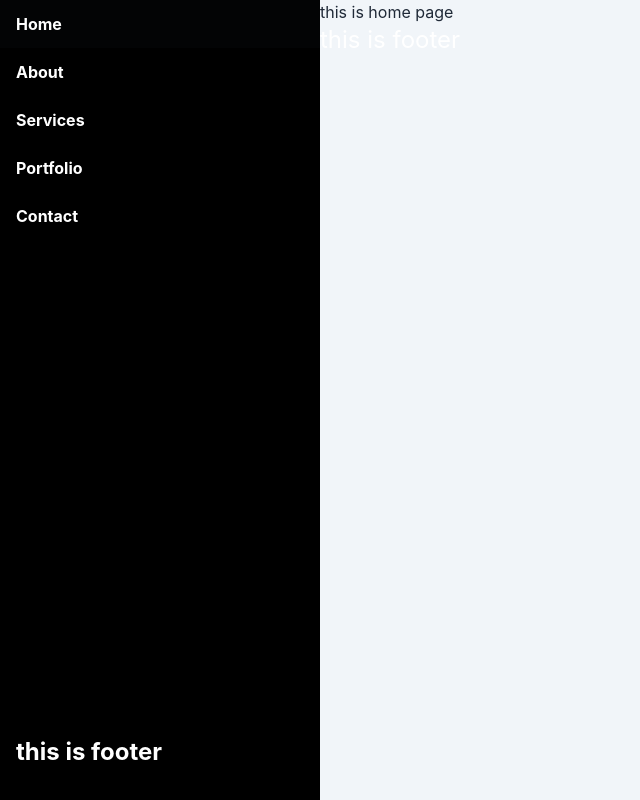
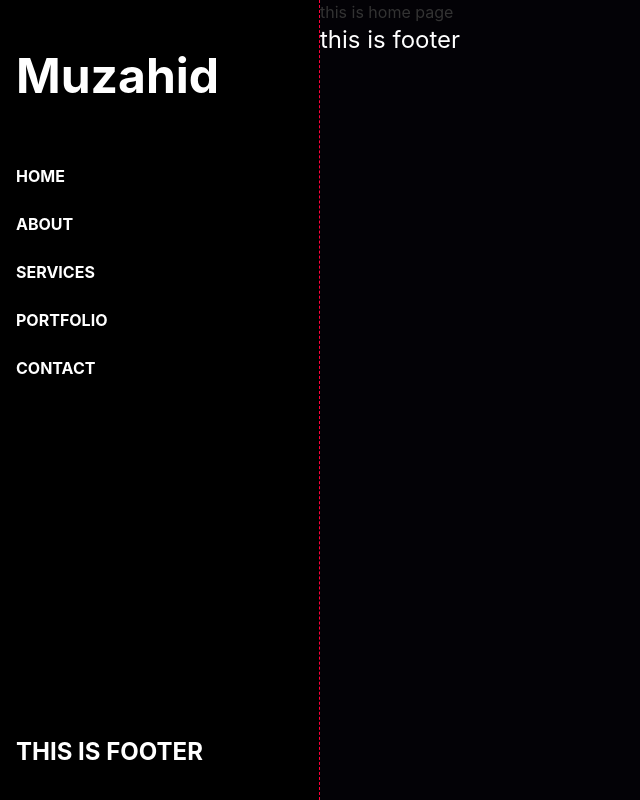
Before and after one commit to MdMuzahid07/MyPortfolio_Website-client-, a React (Create React App) app: page / in a window 1280 px wide. Shown: the whole page, without its empty margins (0-640 px from the left). Built offline with nearby package versions, Linux system fonts and the light colour scheme.

Commit message:
navbar UI/UX updated

```diff
--- a/src/components/Navbar/Navbar.js
+++ b/src/components/Navbar/Navbar.js
@@ -6,8 +6,8 @@ const Navbar = ({ children }) => {
         <nav>
             <div className="drawer drawer-mobile">
                 <input id="my-drawer-2" type="checkbox" className="drawer-toggle" />
-                <div className="drawer-content bg-slate-100">
-                    <label for="my-drawer-2" className="fixed top-5 left-5 z-50 p-2 bg-primary border-2 border-secondary drop-shadow text-secondary rounded-full lg:hidden">
+                <div className="drawer-content bg-accent">
+                    <label for="my-drawer-2" className="fixed top-5 left-5 z-50 p-2 bg-accent border-2 border-secondary drop-shadow text-secondary rounded-full lg:hidden">
                         <svg xmlns="http://www.w3.org/2000/svg" fill="none" viewBox="0 0 24 24" className="inline-block w-10 h-10 stroke-current font-bold"><path stroke-linecap="round" stroke-linejoin="round" stroke-width="2" d="M4 6h16M4 12h16M4 18h16"></path></svg>
                     </label>
                     {/* <!-- Page content here --> */}
@@ -15,26 +15,30 @@ const Navbar = ({ children }) => {
                 </div>
                 <div className="drawer-side">
                     <label for="my-drawer-2" className="drawer-overlay" />
-                    <ul className="menu overflow-y-auto w-80 text-base-content  bg-black text-white font-bold">
+                    <ul className="menu overflow-y-auto w-80 text-base-content  bg-primary font-bold uppercase border-r border-dashed border-secondary">
                         {/* <!-- Sidebar content here --> */}
-                        <li>
-                            <a href="/#">Home</a>
+                        <li className='text-5xl text-white font-bold capitalize my-10'>
+                            <h2>Muzahid</h2>
                         </li>
 
                         <li>
-                            <a href="/#">About</a>
+                            <a href="/#" className='text-white'>Home</a>
                         </li>
 
                         <li>
-                            <a href="/#">Services</a>
+                            <a href="/#" className='text-white'>About</a>
                         </li>
 
                         <li>
-                            <a href="/#">Portfolio</a>
+                            <a href="/#" className='text-white'>Services</a>
                         </li>
 
                         <li>
-                            <a href="/#">Contact</a>
+                            <a href="/#" className='text-white'>Portfolio</a>
+                        </li>
+
+                        <li>
+                            <a href="/#" className='text-white'>Contact</a>
                         </li>
 
 
--- a/tailwind.config.js
+++ b/tailwind.config.js
@@ -3,8 +3,31 @@ module.exports = {
   content: [
     "./src/**/*.{js,jsx,ts,tsx}",
   ],
-  theme: {
-    extend: {},
+  daisyui: {
+    themes: [
+      {
+        mytheme: {
+
+          "primary": "#000",
+
+          "secondary": "#FF003A",
+
+          "accent": "#030206",
+
+          "neutral": "#3D4451",
+
+          "base-100": "#FFFFFF",
+
+          "info": "#3ABFF8",
+
+          "success": "#36D399",
+
+          "warning": "#FBBD23",
+
+          "error": "#F87272",
+        },
+      },
+    ],
   },
   plugins: [require("daisyui")],
 }
```
